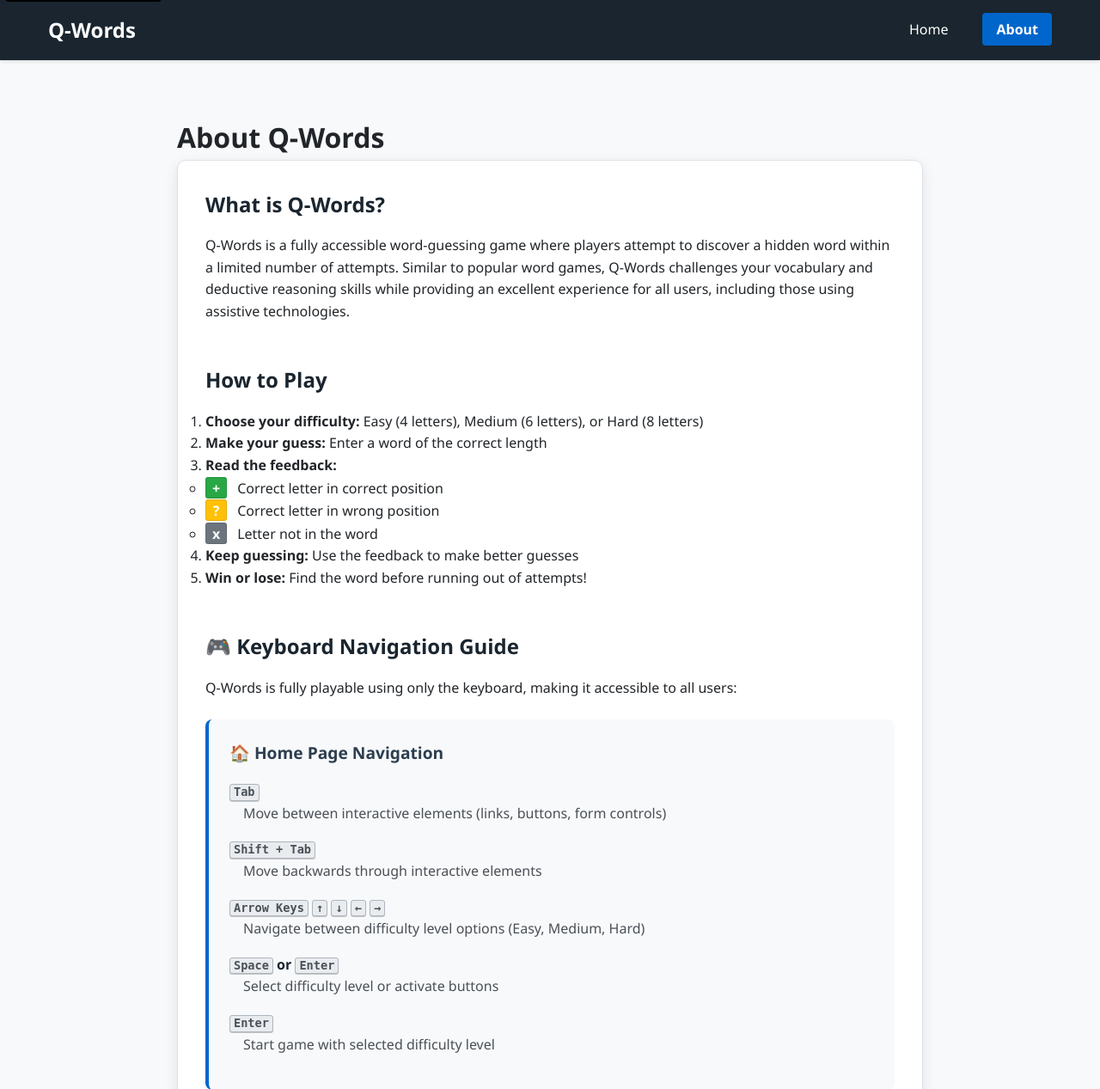
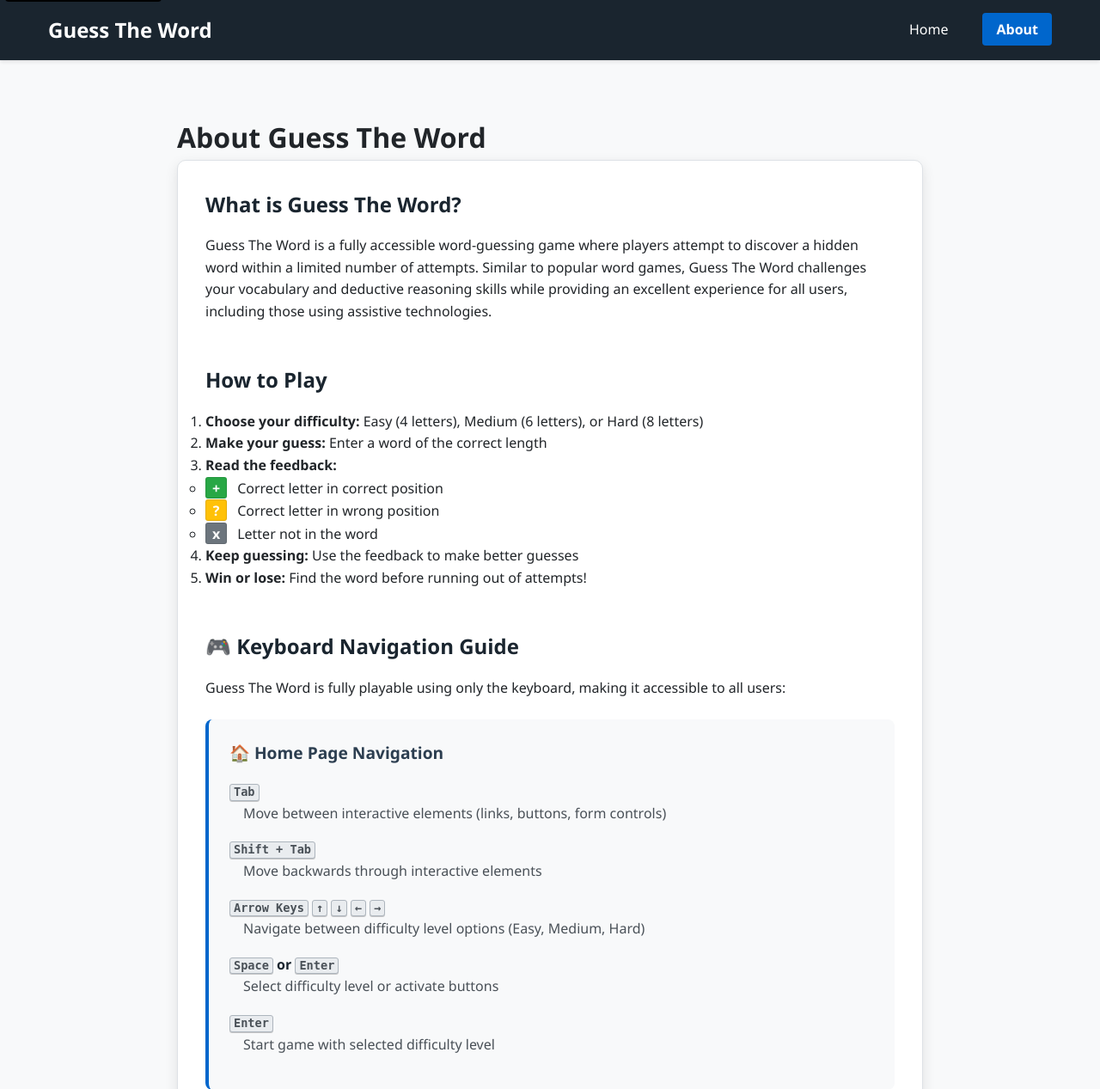
Before and after one commit to denuca/guess-the-word.python, a Flask app: page /about in a window 1280 px wide. Shown: the top 1267 px of the page at 86% size. Run offline with Flask 3, Linux system fonts and the light colour scheme.

Commit message:
Update game name.

```diff
--- a/app/templates/about.html
+++ b/app/templates/about.html
@@ -1,15 +1,15 @@
 {% extends "base.html" %}
 
-{% block title %}About Q-Words - Accessible Word Guessing Game{% endblock %}
+{% block title %}About Guess The Word - Accessible Word Guessing Game{% endblock %}
 
 {% block content %}
 <div class="about-container">
-    <h1>About Q-Words</h1>
+    <h1>About Guess The Word</h1>
 
     <div class="about-content">
         <section class="game-description" aria-labelledby="description-heading">
-            <h2 id="description-heading">What is Q-Words?</h2>
-            <p>Q-Words is a fully accessible word-guessing game where players attempt to discover a hidden word within a limited number of attempts. Similar to popular word games, Q-Words challenges your vocabulary and deductive reasoning skills while providing an excellent experience for all users, including those using assistive technologies.</p>
+            <h2 id="description-heading">What is Guess The Word?</h2>
+            <p>Guess The Word is a fully accessible word-guessing game where players attempt to discover a hidden word within a limited number of attempts. Similar to popular word games, Guess The Word challenges your vocabulary and deductive reasoning skills while providing an excellent experience for all users, including those using assistive technologies.</p>
         </section>
 
         <section class="how-to-play" aria-labelledby="gameplay-heading">
@@ -31,7 +31,7 @@
 
         <section class="keyboard-navigation" aria-labelledby="keyboard-heading">
             <h2 id="keyboard-heading">🎮 Keyboard Navigation Guide</h2>
-            <p>Q-Words is fully playable using only the keyboard, making it accessible to all users:</p>
+            <p>Guess The Word is fully playable using only the keyboard, making it accessible to all users:</p>
 
             <div class="keyboard-sections">
                 <div class="keyboard-section">
@@ -154,7 +154,7 @@
 
         <section class="technical-info" aria-labelledby="technical-heading">
             <h2 id="technical-heading">Technical Details</h2>
-            <p>Q-Words was originally built in Java Spring Boot and has been successfully migrated to Python Flask, maintaining 100% functional equivalence while improving performance, maintainability, and accessibility.</p>
+            <p>Guess The Word was originally built in Java Spring Boot and has been successfully migrated to Python Flask, maintaining 100% functional equivalence while improving performance, maintainability, and accessibility.</p>
 
             <h3>Features:</h3>
             <ul role="list">
--- a/app/templates/base.html
+++ b/app/templates/base.html
@@ -3,8 +3,8 @@
 <head>
     <meta charset="UTF-8">
     <meta name="viewport" content="width=device-width, initial-scale=1.0">
-    <meta name="description" content="Q-Words - An accessible word guessing game similar to Wordle">
-    <title>{% block title %}Q-Words Game{% endblock %}</title>
+    <meta name="description" content="Guess The Word - An accessible word guessing game similar to Wordle">
+    <title>{% block title %}Guess The Word Game{% endblock %}</title>
     <link rel="stylesheet" href="{{ url_for('static', filename='css/style.css') }}">
 
     <!-- Skip to main content link for screen readers -->
@@ -13,7 +13,7 @@
 <body>
     <header role="banner">
         <nav role="navigation" aria-label="Main navigation">
-            <h1><a href="{{ url_for('home.index') }}" aria-label="Q-Words home page">Q-Words</a></h1>
+            <h1><a href="{{ url_for('home.index') }}" aria-label="Guess The Word home page">Guess The Word</a></h1>
             <ul>
                 <li><a href="{{ url_for('home.index') }}" {% if request.endpoint == 'home.index' %}aria-current="page"{% endif %}>Home</a></li>
                 <li><a href="{{ url_for('home.about') }}" {% if request.endpoint == 'home.about' %}aria-current="page"{% endif %}>About</a></li>
@@ -26,7 +26,7 @@
     </main>
 
     <footer role="contentinfo">
-        <p>&copy; 2024 Q-Words Game - Accessible word guessing game</p>
+        <p>&copy; 2024 Guess The Word Game - Accessible word guessing game</p>
     </footer>
 
     <script src="{{ url_for('static', filename='js/app.js') }}"></script>
--- a/app/templates/game.html
+++ b/app/templates/game.html
@@ -1,11 +1,11 @@
 {% extends "base.html" %}
 
-{% block title %}Q-Words Game - {{ game.level.name.title() }} Level{% endblock %}
+{% block title %}Guess The Word Game - {{ game.level.name.title() }} Level{% endblock %}
 
 {% block content %}
 <div class="game-container">
     <header class="game-header">
-        <h1>Q-Words - {{ game.level.name.title() }} Level</h1>
+        <h1>Guess The Word - {{ game.level.name.title() }} Level</h1>
         <div class="game-info" role="status" aria-live="polite" aria-label="Game status">
             <span>Attempts: {{ game.attempts }} of {{ game.maxAttempts }}</span>
             <span>Word Length: {{ game.wordLength }} letters</span>
```
